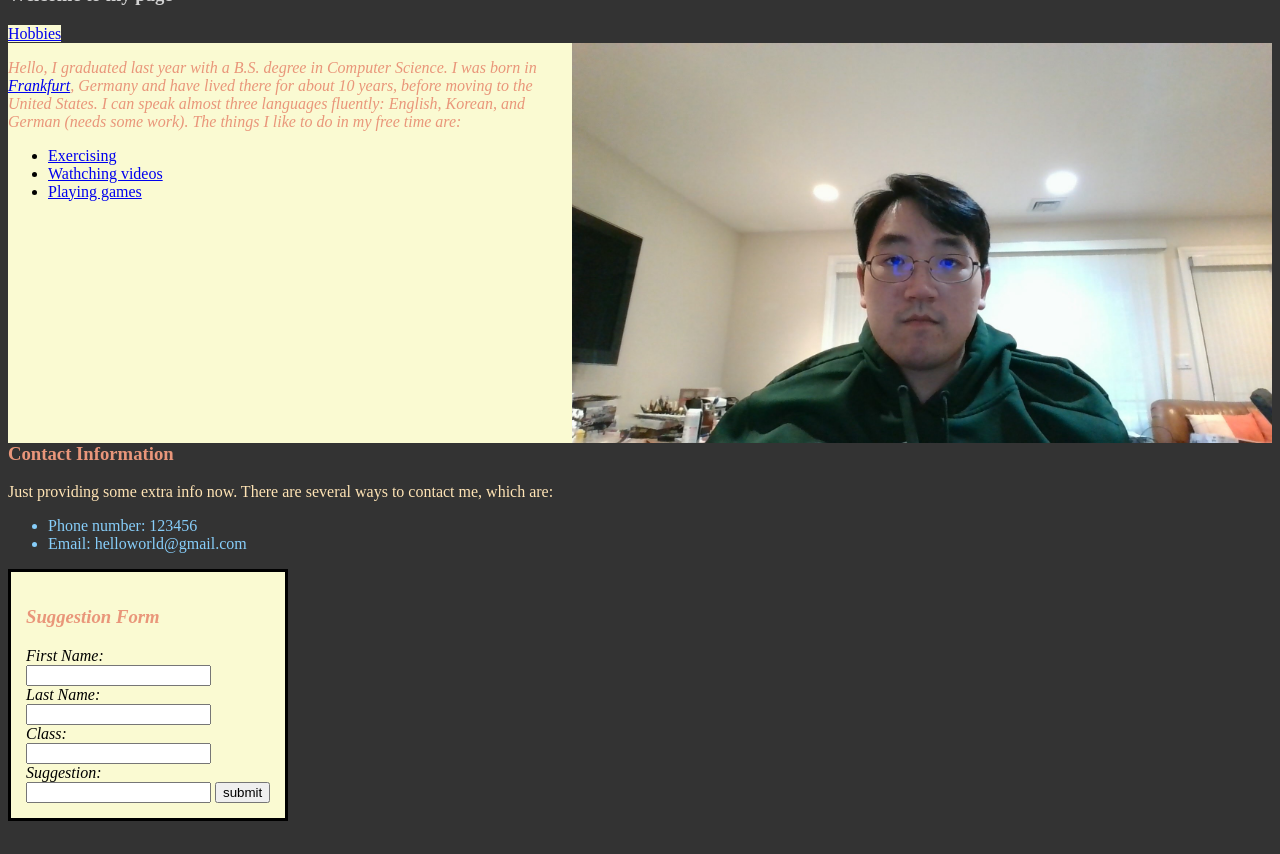
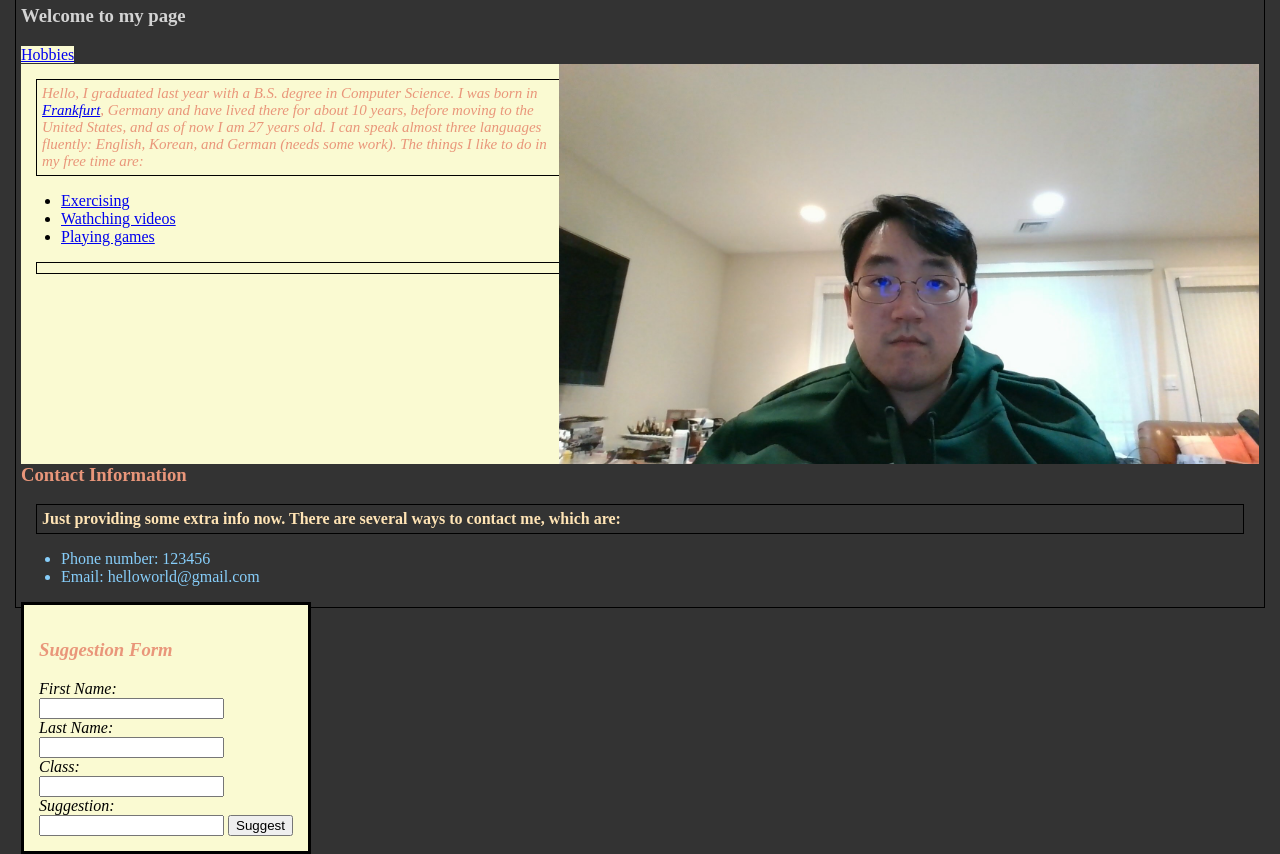
Before and after one commit to jseo2022se/repo-practice, a plain HTML site: page Portfolio/index.html in a window 1280 px wide. Shown: the part 83-937 px from the top of the page. Before the commit the page ends 904 px from the top, so only its background shows below. Drawn offline with Linux system fonts and the light colour scheme.

Commit message:
another commit before due date

```diff
--- a/Portfolio/css/style.css
+++ b/Portfolio/css/style.css
@@ -1,12 +1,21 @@
 	<style type="text/css">
 		body{
 			background-color: darkgray;
+			margin: 15px;
 		}
 		#body1{
 			background-color: rgb(51, 51, 51);
+			margin: 15px;
+			padding: 5px;
+			border: 1px solid black;
+
 		}
 		#body2{
 			background-color: rgb(51, 51, 51);
+			margin: 15px;
+			padding: 5px;
+			border: 10px solid bold black;
+
 		}
 		img {
 			position: relative;
@@ -28,8 +37,13 @@
 
 		p{
 			color: darksalmon;
+			margin: 15px;
+			border: 1px solid black;
+			padding:5px;
+
 		}
 		#p0{
+			font-size: 15px;
 			font-style: italic;
 		}
 
@@ -38,6 +52,7 @@
 		}
 
 		#extrainfo {
+			font-weight: bold;
 			color: moccasin;
 		}
 
@@ -72,6 +87,7 @@
 		input[type=button]:hover{
 			color: black;
 			border: solid;
+			font-size: 20px;
 			background-color: rgb(0, 230, 0) ;
 			padding: 5px;
 		}
--- a/Portfolio/index.html
+++ b/Portfolio/index.html
@@ -18,7 +18,7 @@
 		<img src="Selfie.jpg">
 		<p id="p0">
 			Hello, I graduated last year with a B.S. degree in Computer Science.
-			I was born in <a href="https://en.wikipedia.org/wiki/Frankfurt">Frankfurt</a>, Germany and have lived there for about 10 years, before moving to the United States. I can speak almost three languages fluently: English, Korean, and German (needs some work). The things I like to do in my free time are:
+			I was born in <a href="https://en.wikipedia.org/wiki/Frankfurt">Frankfurt</a>, Germany and have lived there for about 10 years, before moving to the United States, and as of now I am 27 years old. I can speak almost three languages fluently: English, Korean, and German (needs some work). The things I like to do in my free time are:
 			<ul>
 				<li> <a href="https://2rdnmg1qbg403gumla1v9i2h-wpengine.netdna-ssl.com/wp-content/uploads/sites/3/2022/04/exerciseHowOften-944015592-770x533-1-650x428.jpg">Exercising </a></li>
 
@@ -50,7 +50,7 @@
 			<input type="text" name="class"> <br>
 			Suggestion: <br>
 			<input type="text" suggestion="suggestion">
-			<input type="button" name="submit" value="submit">
+			<input type="button" name="submit" value="Suggest">
 		</form>
 	</div>
 </body>
```
